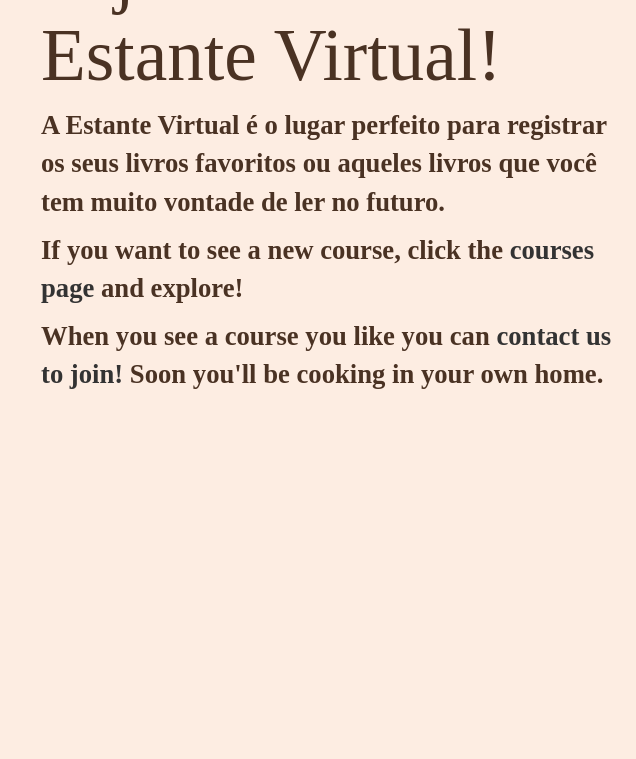
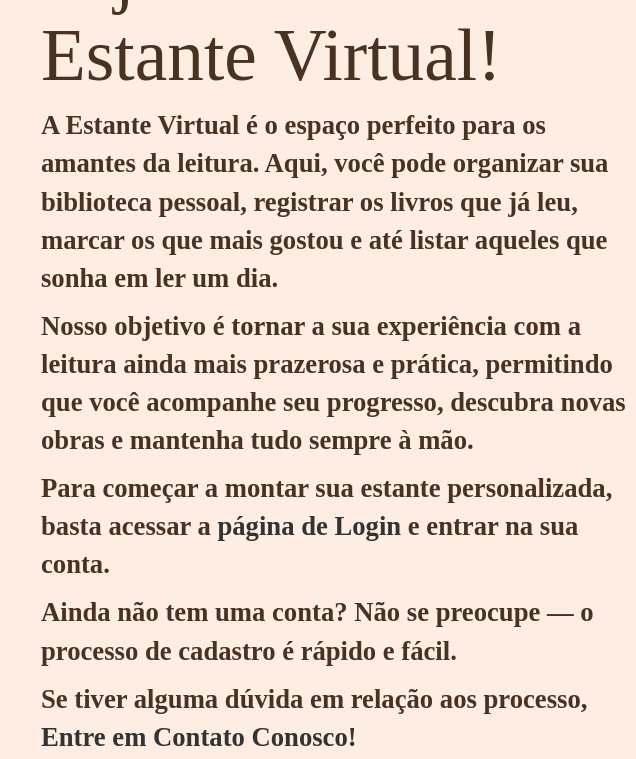
Before and after one commit to MasfStrnge/Estante_Virtual, a website: page Estante_Virtual/views/index.html in a window 1280 px wide. Shown: the part 240-999 px from the top of the page, 644-1280 px from the left. Drawn offline with Linux system fonts and the light colour scheme; files that its build step writes are made by us from their sources; a web font is replaced by a local one.

Commit message:
DEU BOM!!!

```diff
--- a/Estante_Virtual/main.js
+++ b/Estante_Virtual/main.js
@@ -42,6 +42,11 @@
   utils.getFile("public/images/product.jpg", res);
 });
 
+router.get("/novo_estante.jpg", (req, res) => {
+  res.writeHead(httpStatus.OK, contentTypes.jpg);
+  utils.getFile("public/images/novo_estante.jpg", res);
+});
+
 router.get("/confetti_cuisine.css", (req, res) => {
   res.writeHead(httpStatus.OK, contentTypes.css);
   utils.getFile("public/css/confetti_cuisine.css", res);
--- a/Estante_Virtual/views/index.html
+++ b/Estante_Virtual/views/index.html
@@ -22,19 +22,21 @@
     <main>
 
       <div class= "img-container">
-        <img src="/product.jpg" alt="" />
+        <img src="/novo_estante.jpg" alt="" />
       </div>
 
       <div class="descricao">
         <h1>Seja Bem-vindo a Estante Virtual!</h1>
-        <p>A Estante Virtual é o lugar perfeito para registrar os seus livros favoritos ou aqueles livros que você tem muito vontade de ler no futuro.</p>
+        <p>A Estante Virtual é o espaço perfeito para os amantes da leitura. Aqui, você pode organizar sua biblioteca pessoal, registrar os livros que já leu, marcar os que mais gostou e até listar aqueles que sonha em ler um dia.</p>
+
+        <p>Nosso objetivo é tornar a sua experiência com a leitura ainda mais prazerosa e prática, permitindo que você acompanhe seu progresso, descubra novas obras e mantenha tudo sempre à mão.</p>
         <p>
-          If you want to see a new course, click the <a href="/courses.html">courses page</a> and
-          explore!
+          Para começar a montar sua estante personalizada, basta acessar a  <a href="/courses.html">página de Login</a>  e entrar na sua conta.
         </p>
+        <p>Ainda não tem uma conta? Não se preocupe — o processo de cadastro é rápido e fácil. </p>
         <p>
-          When you see a course you like you can
-          <a href="/contact.html">contact us to join!</a> Soon you'll be cooking in your own home.
+          Se tiver alguma dúvida em relação aos processo,
+          <a href="/contact.html">Entre em Contato Conosco!</a>
         </p>
       </div>
 
```
